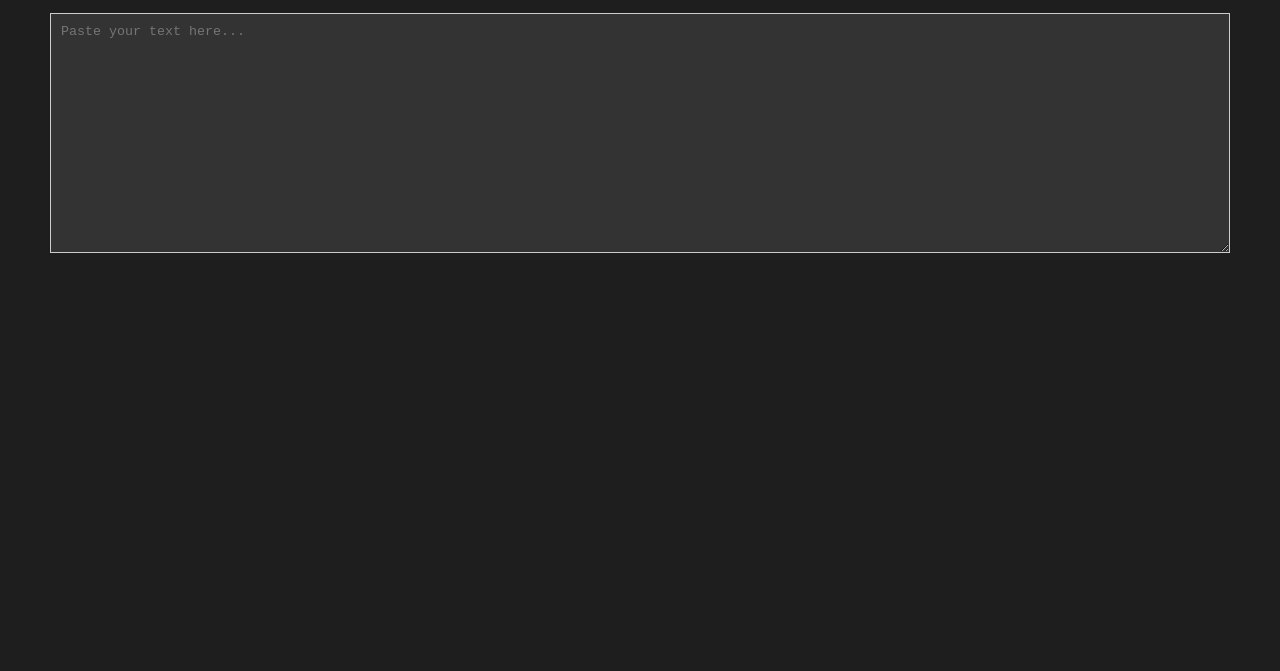
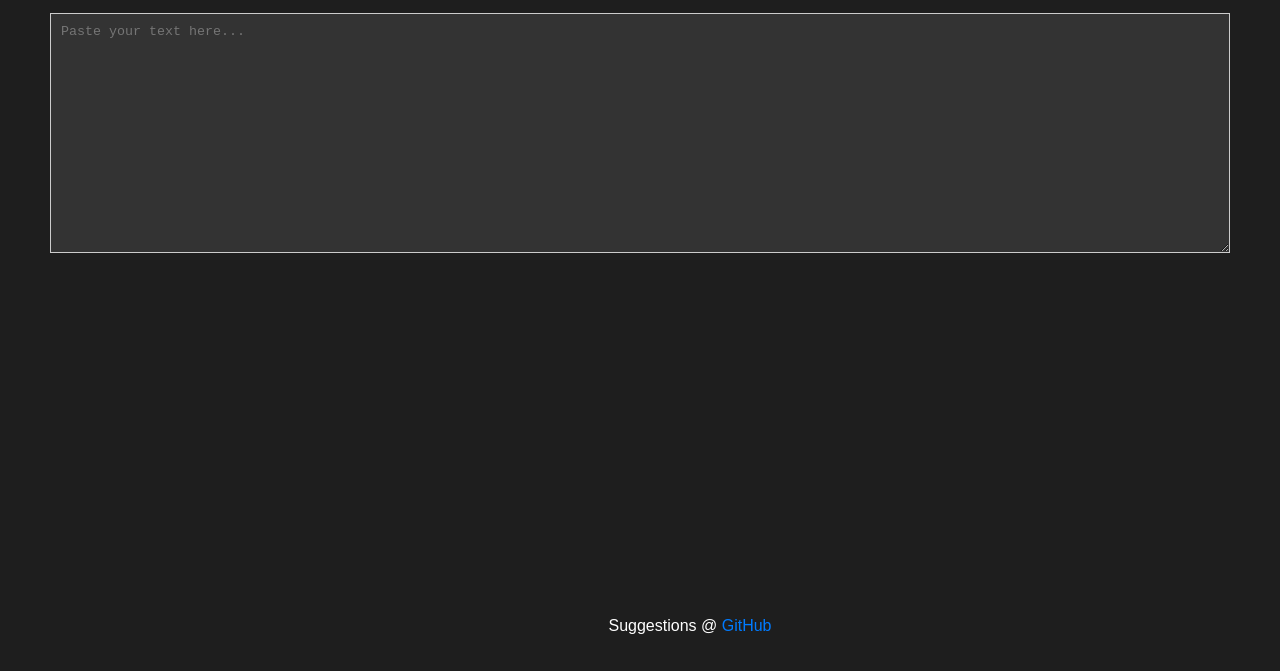
Before and after one commit to xnivaxhzne/Apple-Books-excerpt-remover, a plain HTML site: page index.html in a window 1280 px wide. Shown: the part 129-800 px from the top of the page. Drawn offline with Linux system fonts and the light colour scheme.

Commit message:
Add github link

```diff
--- a/index.html
+++ b/index.html
@@ -104,6 +104,26 @@
       .show {
         display: block;
       }
+
+      .github-link {
+        display: flex;
+        margin-bottom: 20px;
+        text-align: center;
+        bottom: 0;
+        width: 100%;
+        justify-content: center;
+        position: fixed;
+        font-size: 16px;
+      }
+
+      .github-link a {
+        color: #007bff;
+        text-decoration: none;
+      }
+
+      .github-link a:hover {
+        text-decoration: underline;
+      }
     </style>
   </head>
 
@@ -122,6 +142,18 @@
     ></textarea>
     <h3 class="copiedToClipboard">Copied to clipboard ✅</h3>
     <pre id="outputText" aria-live="polite"></pre>
+
+    <!-- GitHub link -->
+    <div class="github-link">
+      <p>
+        Suggestions @
+        <a
+          href="https://github.com/xnivaxhzne/apple-books-excerpt-remover"
+          target="_blank"
+          >GitHub</a
+        >
+      </p>
+    </div>
 
     <script>
       function processText() {
```
